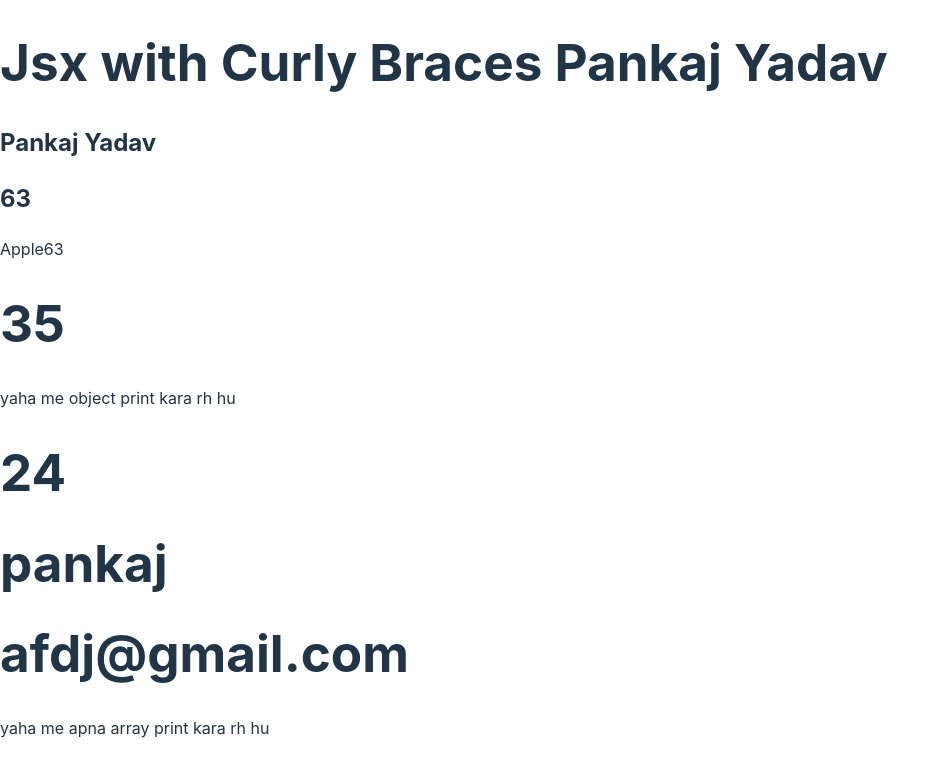
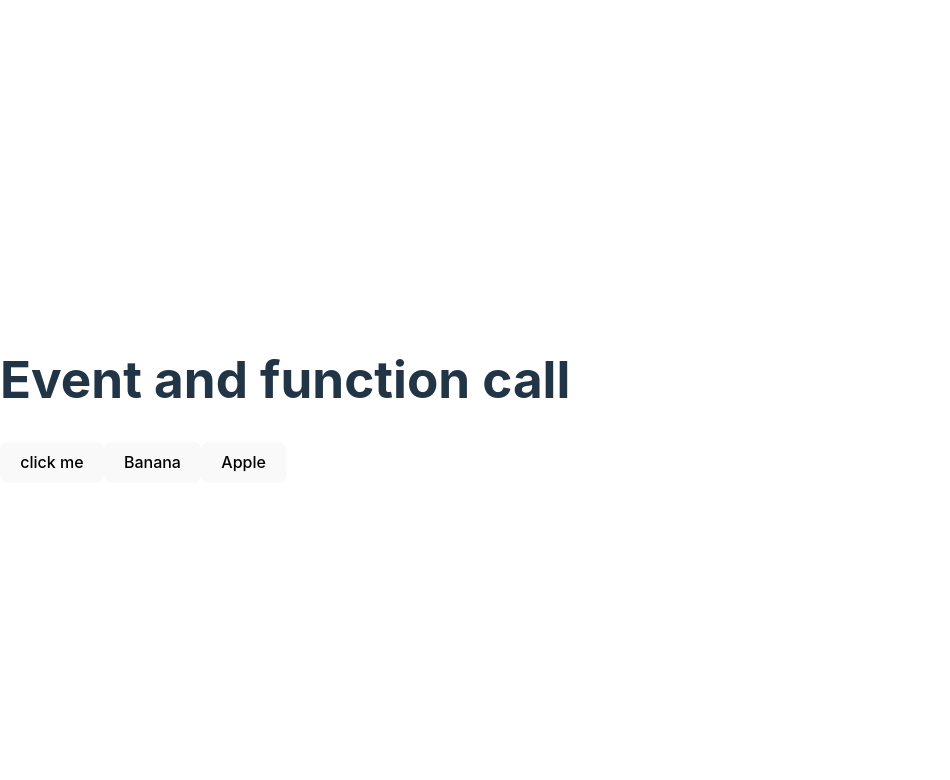
Before and after one commit to py-pankaj-ydv-7/Learning-React-js-step-by-step, a React (Vite) app in the folder react-blog/: page / in a window 1280 px wide. Shown: the top 780 px of the page, without its empty margins (0-950 px from the left). Built offline with nearby package versions, Linux system fonts and the light colour scheme; the HTML template or start-up script is replaced by a standard one.

Commit message:
click event and function call done

```diff
--- a/react-blog/src/App.jsx
+++ b/react-blog/src/App.jsx
@@ -42,12 +42,14 @@
 
 // jsx with Curly Braces ...
 
-import Ap from "./JsxWithCurlyBraces";
-
+// import Ap from "./JsxWithCurlyBraces";
+import Click from "./ClickEventAndFunctionCall";
 function App(){
   return(
     <div>
-      <Ap/>
+      {/* <Ap/> */}
+      <Click/>
+
     </div>
   )
 }
```
